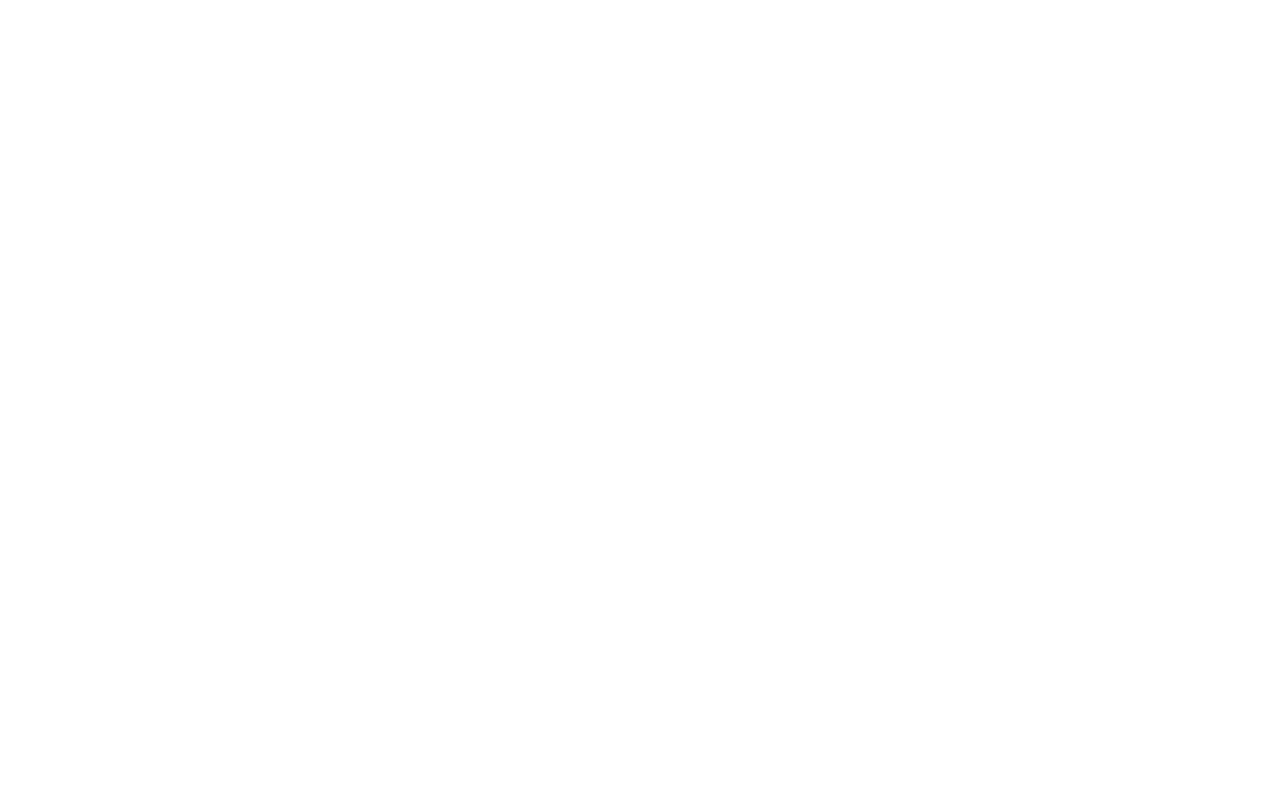
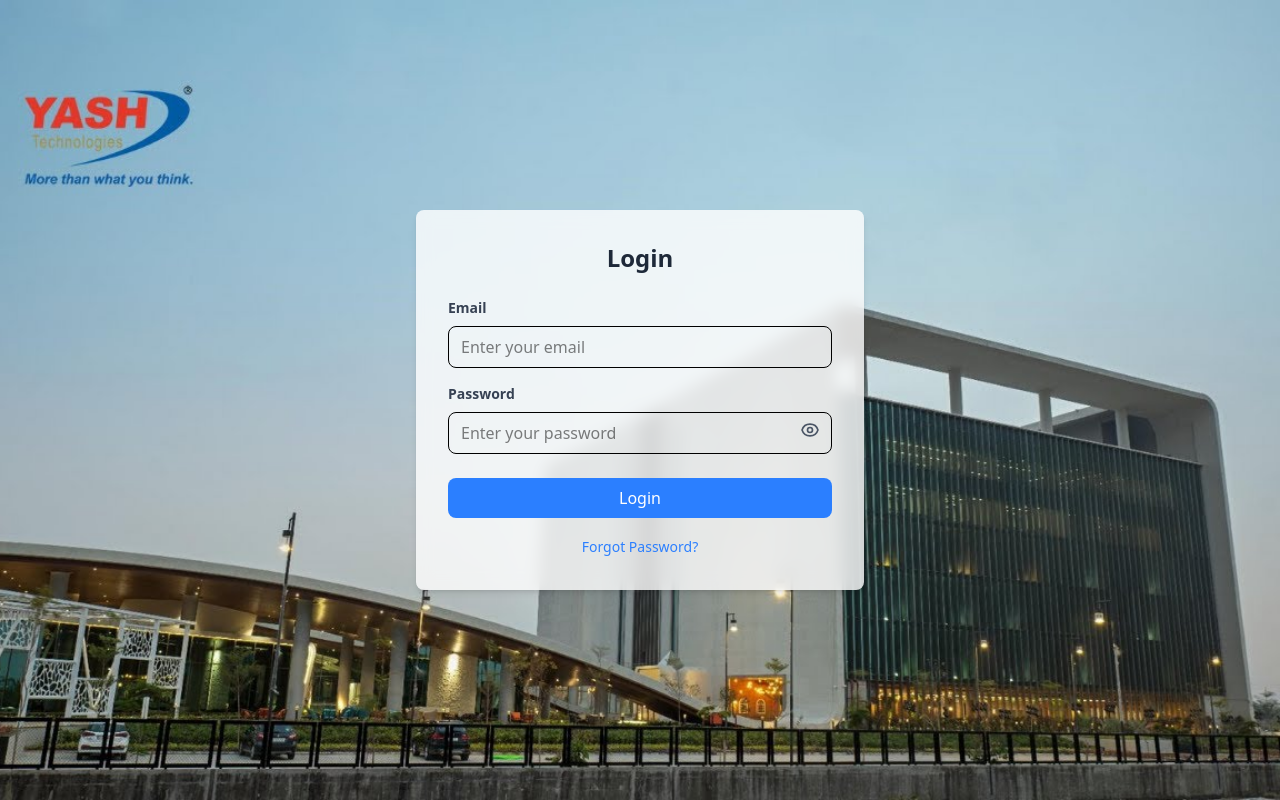
Before and after one commit to kartikey6699/YRMS-frontend, a React (Vite) app: page /login in a window 1280 px wide. Before the commit this address had no page. Built offline with nearby package versions, Linux system fonts and the light colour scheme.

Commit message:
added login page

```diff
--- a/src/App.jsx
+++ b/src/App.jsx
@@ -2,6 +2,7 @@
 import { BrowserRouter as Router, Routes, Route } from 'react-router'
 import LandingPage from './component/landingPage/LandingPage'
 import HeaderLayout from './component/header/headerlayout'
+import Login from './component/auth/Login'
 
 function App() {
 
@@ -11,6 +12,7 @@
         <Route element={<HeaderLayout />}>
           <Route path='/' element={<LandingPage />} />
         </Route>
+        <Route path='/login' element={<Login />} />
       </Routes>
     </Router>
   )
--- /dev/null
+++ b/src/component/auth/Login.jsx
@@ -0,0 +1,100 @@
+import { useState } from "react";
+import bgImage from "../../assets/images/yash_bg.jpg"
+import { Link } from "react-router";
+
+const Login = () => {
+
+    const [email, setEmail] = useState("");
+    const [password, setPassword] = useState("");
+    const [showPassword, setShowPassword] = useState(false);
+
+    const handleLoginSubmit = (e) => {
+        e.preventDefault();
+        console.log(">>>>>>>>>>>>>>>>>login>>>>>>>>>>>");
+    }
+
+    return (
+        <div
+            className="min-h-screen flex items-center justify-center bg-cover bg-center bg-no-repeat"
+            style={{
+                backgroundImage: `url(${bgImage})`
+            }}
+        >
+            <div className="bg-white/80 backdrop-blur-sm p-8 rounded-lg shadow-md w-full max-w-md">
+                <h2 className="text-2xl font-bold mb-6 text-center text-gray-800">
+                    Login
+                </h2>
+                <form onSubmit={handleLoginSubmit}>
+                    <div className="mb-4">
+                        <label
+                            className="block text-gray-700 text-sm font-bold mb-2"
+                            htmlFor="email"
+                        >
+                            Email
+                        </label>
+                        <input
+                            type="email"
+                            id="email"
+                            value={email}
+                            onChange={(e) => setEmail(e.target.value)}
+                            className="w-full px-3 py-2 border rounded-lg focus:outline-none focus:ring-2 focus:ring-blue-500"
+                            placeholder="Enter your email"
+                            required
+                        />
+                    </div>
+                    <div className="mb-6 relative">
+                        <label
+                            className="block text-gray-700 text-sm font-bold mb-2"
+                            htmlFor="password"
+                        >
+                            Password
+                        </label>
+                        <input
+                            type={showPassword ? 'text' : 'password'}
+                            id="password"
+                            value={password}
+                            onChange={(e) => setPassword(e.target.value)}
+                            className="w-full px-3 py-2 border rounded-lg focus:outline-none focus:ring-2 focus:ring-blue-500"
+                            placeholder="Enter your password"
+                            required
+                        />
+                        <button
+                            type="button"
+                            onClick={() => setShowPassword(!showPassword)}
+                            className="absolute right-3 top-9 text-gray-600 hover:text-gray-800"
+                        >
+                            {showPassword ? (
+                                // Eye slash icon (hidden)
+                                <svg className="w-5 h-5" fill="none" stroke="currentColor" viewBox="0 0 24 24">
+                                    <path strokeLinecap="round" strokeLinejoin="round" strokeWidth="2" d="M13.875 18.825A10.05 10.05 0 0112 19c-4.478 0-8.268-2.943-9.543-7a9.97 9.97 0 011.563-3.029m5.858.908a3 3 0 114.243 4.243M9.878 9.878l4.242 4.242M9.88 9.88l-3.29-3.29m7.532 7.532l3.29 3.29M3 3l3.59 3.59m0 0A9.953 9.953 0 0112 5c4.478 0 8.268 2.943 9.543 7a10.025 10.025 0 01-4.132 5.411m0 0L21 21" />
+                                </svg>
+                            ) : (
+                                // Eye icon (visible)
+                                <svg className="w-5 h-5" fill="none" stroke="currentColor" viewBox="0 0 24 24">
+                                    <path strokeLinecap="round" strokeLinejoin="round" strokeWidth="2" d="M15 12a3 3 0 11-6 0 3 3 0 016 0z" />
+                                    <path strokeLinecap="round" strokeLinejoin="round" strokeWidth="2" d="M2.458 12C3.732 7.943 7.523 5 12 5c4.478 0 8.268 2.943 9.542 7-1.274 4.057-5.064 7-9.542 7-4.477 0-8.268-2.943-9.542-7z" />
+                                </svg>
+                            )}
+                        </button>
+                    </div>
+                    <button
+                        type="submit"
+                        className="w-full bg-blue-500 text-white py-2 px-4 rounded-lg hover:bg-blue-600 transition duration-300"
+                    >
+                        Login
+                    </button>
+                    <div className="mt-4 text-center">
+                        <Link
+                            to="#"
+                            className="text-blue-500 hover:underline text-sm"
+                        >
+                            Forgot Password?
+                        </Link>
+                    </div>
+                </form>
+            </div>
+        </div>
+    );
+}
+
+export default Login
--- a/src/component/landingPage/LandingPage.jsx
+++ b/src/component/landingPage/LandingPage.jsx
@@ -50,8 +50,6 @@
                     backgroundPosition: "center",
                 }}
             >
-                {/* Overlay */}
-                <div className="absolute inset-0 bg-black opacity-20"></div>
                 <div className="container mx-auto px-6 text-center">
                     <h1 className="text-5xl md:text-6xl font-extrabold mb-6 leading-tight">
                         Yash RMS
@@ -60,7 +58,7 @@
                         Optimize your resources, streamline operations, and boost productivity with our all-in-one management system.
                     </p>
                     <NavLink
-                        to="/get-started"
+                        to="/login"
                         className="inline-block bg-[#3B82F6] text-white px-8 py-4 rounded-lg hover:bg-[#1F2937] focus:ring-4 focus:ring-[#D1D5DB] focus:outline-none transition duration-200 font-medium text-lg shadow-md hover:shadow-lg"
                     >
                         Get Started
```
Also changed, not shown: src/component/header/header.jsx (+41 -41 lines), src/assets/images/yash_bg.jpg (added).
